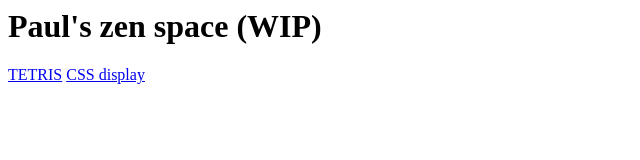
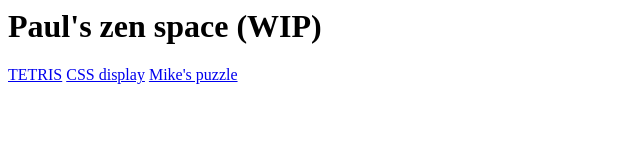
Before and after one commit to paul-antal/paul-antal.github.io, a plain HTML site: page index.html in a window 1280 px wide. Shown: the whole page, without its empty margins (0-640 px from the left). Drawn offline with Linux system fonts and the light colour scheme.

Commit message:
Add mike's puzzle to index page

```diff
--- a/index.html
+++ b/index.html
@@ -6,5 +6,6 @@
     <h1>Paul's zen space (WIP)</h1>
     <a href="front-end-tetris/index.html">TETRIS</a>
     <a href="mysteries-of-the-css-display/index.html">CSS display</a>
+    <a href="mike-s-puzzle-copy/index.html">Mike's puzzle</a>
   </body>
 </html>
```
